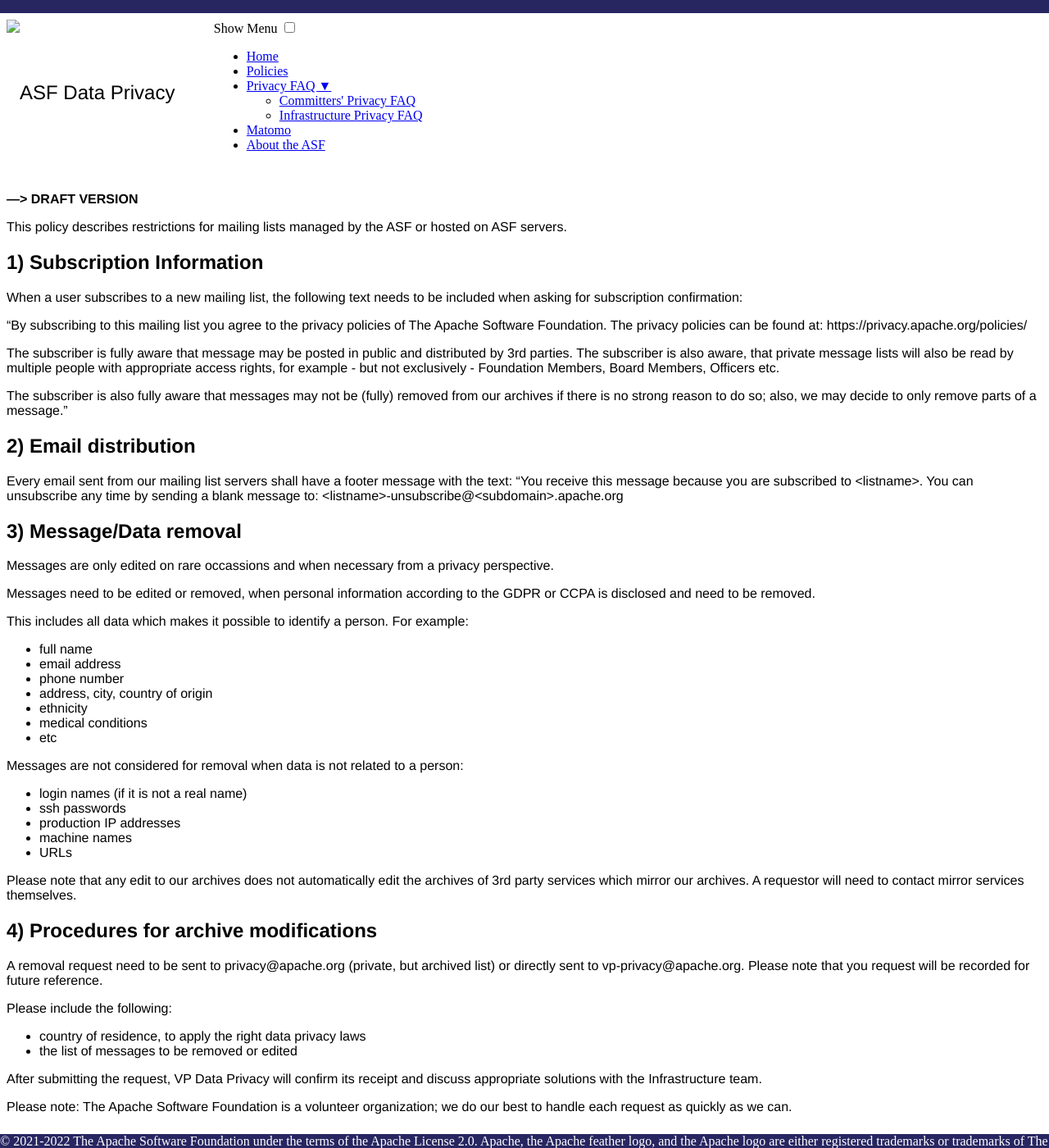
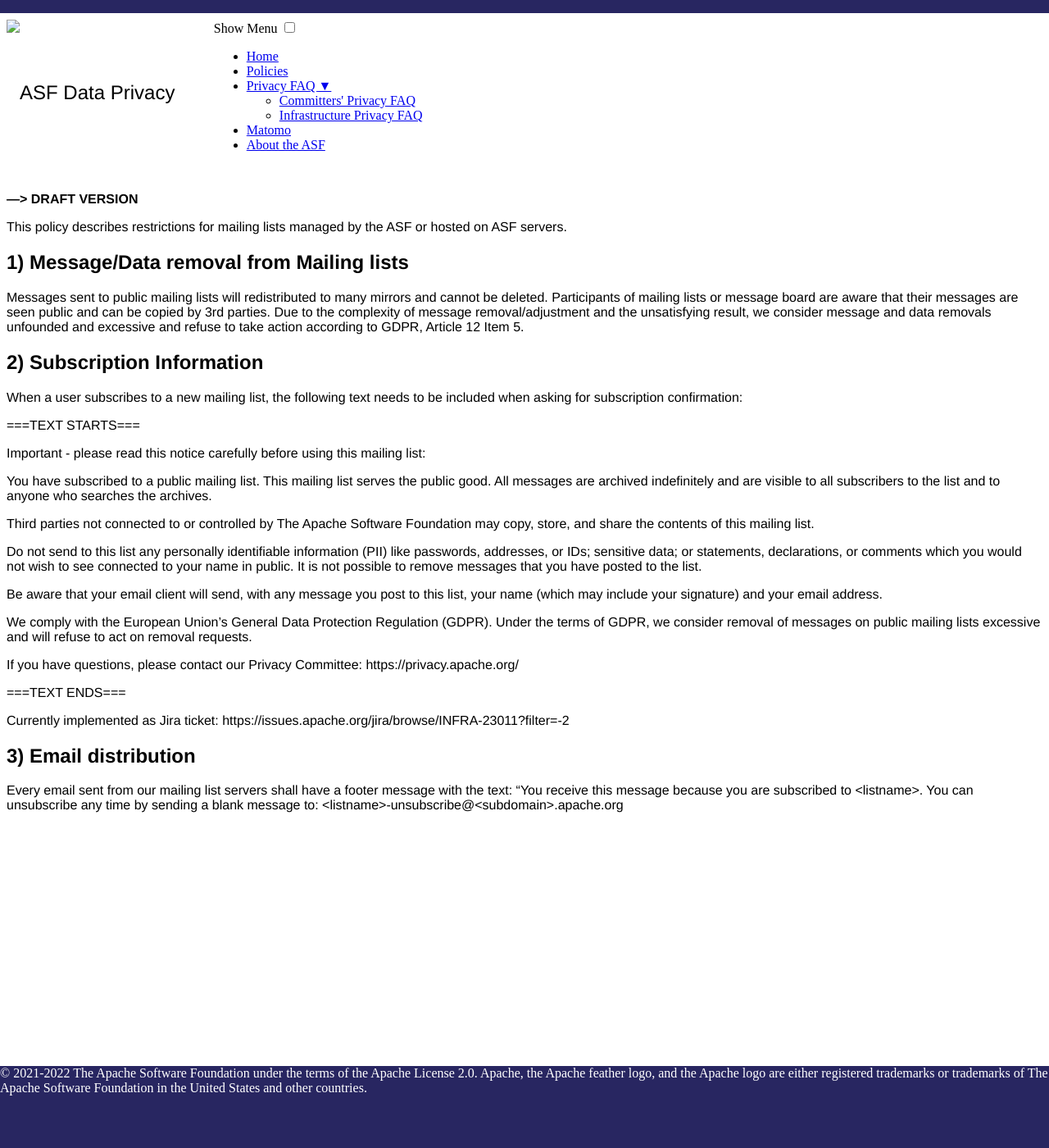
Before and after one commit to apache/privacy-website, a Jekyll site: the page output/policies/mailinglist-policy.html, which Jekyll copies as it is, in a window 1280 px wide and 1400 px high. Shown: the whole window at 82% size. Built offline with Jekyll 4.4.1, drawn with Linux system fonts in a browser that asks for light colours.

Commit message:
Automatic Site Publish by Buildbot

```diff
--- a/output/feed.xml
+++ b/output/feed.xml
@@ -1,4 +1,4 @@
-<?xml version="1.0" encoding="utf-8"?><feed xmlns="http://www.w3.org/2005/Atom" ><generator uri="https://jekyllrb.com/" version="4.2.2">Jekyll</generator><link href="/feed.xml" rel="self" type="application/atom+xml" /><link href="/" rel="alternate" type="text/html" /><updated>2022-05-05T16:09:06+00:00</updated><id>/feed.xml</id><title type="html">Apache Software Foundation - Data Privacy</title><subtitle>Write an awesome description for your new site here. You can edit this line in _config.yml. It will appear in your document head meta (for Google search results) and in your feed.xml site description.</subtitle><entry><title type="html">Welcome to Jekyll!</title><link href="/jekyll/update/2021/03/05/welcome-to-jekyll.html" rel="alternate" type="text/html" title="Welcome to Jekyll!" /><published>2021-03-05T19:38:56+00:00</published><updated>2021-03-05T19:38:56+00:00</updated><id>/jekyll/update/2021/03/05/welcome-to-jekyll</id><content type="html" xml:base="/jekyll/update/2021/03/05/welcome-to-jekyll.html"><![CDATA[<p>You’ll find this post in your <code class="language-plaintext highlighter-rouge">_posts</code> directory. Go ahead and edit it and re-build the site to see your changes. You can rebuild the site in many different ways, but the most common way is to run <code class="language-plaintext highlighter-rouge">jekyll serve</code>, which launches a web server and auto-regenerates your site when a file is updated.</p>
+<?xml version="1.0" encoding="utf-8"?><feed xmlns="http://www.w3.org/2005/Atom" ><generator uri="https://jekyllrb.com/" version="4.2.2">Jekyll</generator><link href="/feed.xml" rel="self" type="application/atom+xml" /><link href="/" rel="alternate" type="text/html" /><updated>2022-05-19T10:42:15+00:00</updated><id>/feed.xml</id><title type="html">Apache Software Foundation - Data Privacy</title><subtitle>Write an awesome description for your new site here. You can edit this line in _config.yml. It will appear in your document head meta (for Google search results) and in your feed.xml site description.</subtitle><entry><title type="html">Welcome to Jekyll!</title><link href="/jekyll/update/2021/03/05/welcome-to-jekyll.html" rel="alternate" type="text/html" title="Welcome to Jekyll!" /><published>2021-03-05T19:38:56+00:00</published><updated>2021-03-05T19:38:56+00:00</updated><id>/jekyll/update/2021/03/05/welcome-to-jekyll</id><content type="html" xml:base="/jekyll/update/2021/03/05/welcome-to-jekyll.html"><![CDATA[<p>You’ll find this post in your <code class="language-plaintext highlighter-rouge">_posts</code> directory. Go ahead and edit it and re-build the site to see your changes. You can rebuild the site in many different ways, but the most common way is to run <code class="language-plaintext highlighter-rouge">jekyll serve</code>, which launches a web server and auto-regenerates your site when a file is updated.</p>
 
 <p>Jekyll requires blog post files to be named according to the following format:</p>
 
--- a/output/policies/mailinglist-policy.html
+++ b/output/policies/mailinglist-policy.html
@@ -40,74 +40,56 @@
 <p>This policy describes restrictions for mailing lists managed by the
 ASF or hosted on ASF servers.</p>
 
-<h2 id="1-subscription-information">1) Subscription Information</h2>
+<h2 id="1-messagedata-removal-from-mailing-lists">1) Message/Data removal from Mailing lists</h2>
+
+<p>Messages sent to public mailing lists will redistributed to many mirrors and cannot be deleted.
+Participants of mailing lists or message board are aware that their messages are seen public
+and can be copied by 3rd parties. Due to the complexity of message removal/adjustment and
+the unsatisfying result, we consider message and data removals unfounded
+and excessive and refuse to take action according to GDPR, Article 12 Item 5.</p>
+
+<h2 id="2-subscription-information">2) Subscription Information</h2>
 
 <p>When a user subscribes to a new mailing list, the following text needs to be included
 when asking for subscription confirmation:</p>
 
-<p>“By subscribing to this mailing list you agree to the privacy policies of
-The Apache Software Foundation. The privacy policies can be found at:
-https://privacy.apache.org/policies/</p>
+<p>===TEXT STARTS===</p>
 
-<p>The subscriber is fully aware that message may be posted in public and distributed by 3rd parties.
-The subscriber is also aware, that private message lists will also be read by multiple people with appropriate access rights,
-for example - but not exclusively - Foundation Members, Board Members, Officers etc.</p>
+<p>Important - please read this notice carefully before using this mailing list:</p>
 
-<p>The subscriber is also fully aware that messages may not be (fully) removed from our archives if there is no strong reason to do so;
-also, we may decide to only remove parts of a message.”</p>
+<p>You have subscribed to a public mailing list. This mailing list serves the public good.
+All messages are archived indefinitely and are visible to all subscribers to the list
+and to anyone who searches the archives.</p>
 
-<h2 id="2-email-distribution">2) Email distribution</h2>
+<p>Third parties not connected to or controlled by The Apache Software Foundation may copy, store,
+and share the contents of this mailing list.</p>
+
+<p>Do not send to this list any personally identifiable information (PII)
+like passwords, addresses, or IDs; sensitive data; or statements, declarations, or comments
+which you would not wish to see connected to your name in public. It is not possible to
+remove messages that you have posted to the list.</p>
+
+<p>Be aware that your email client will send, with any message you post to this list,
+your name (which may include your signature) and your email address.</p>
+
+<p>We comply with the European Union’s General Data Protection Regulation (GDPR).
+Under the terms of GDPR, we consider removal of messages on public mailing lists excessive
+and will refuse to act on removal requests.</p>
+
+<p>If you have questions, please contact our Privacy Committee:
+https://privacy.apache.org/</p>
+
+<p>===TEXT ENDS===</p>
+
+<p>Currently implemented as Jira ticket:
+https://issues.apache.org/jira/browse/INFRA-23011?filter=-2</p>
+
+<h2 id="3-email-distribution">3) Email distribution</h2>
 
 <p>Every email sent from our mailing list servers shall have a footer message with the text:
 “You receive this message because you are subscribed to &lt;listname&gt;.
 You can unsubscribe any time by sending a blank message to: &lt;listname&gt;-unsubscribe@&lt;subdomain&gt;.apache.org</p>
 
-<h2 id="3-messagedata-removal">3) Message/Data removal</h2>
-
-<p>Messages are only edited on rare occassions and when necessary from a privacy perspective.</p>
-
-<p>Messages need to be edited or removed, when personal information according to the GDPR or CCPA is disclosed and need to be removed.</p>
-
-<p>This includes all data which makes it possible to identify a person. For example:</p>
-
-<ul>
-  <li>full name</li>
-  <li>email address</li>
-  <li>phone number</li>
-  <li>address, city, country of origin</li>
-  <li>ethnicity</li>
-  <li>medical conditions</li>
-  <li>etc</li>
-</ul>
-
-<p>Messages are not considered for removal when data is not related to a person:</p>
-
-<ul>
-  <li>login names (if it is not a real name)</li>
-  <li>ssh passwords</li>
-  <li>production IP addresses</li>
-  <li>machine names</li>
-  <li>URLs</li>
-</ul>
-
-<p>Please note that any edit to our archives does not automatically edit the archives of 3rd party services which mirror our archives.
-A requestor will need to contact mirror services themselves.</p>
-
-<h2 id="4-procedures-for-archive-modifications">4) Procedures for archive modifications</h2>
-
-<p>A removal request need to be sent to privacy@apache.org (private, but archived list) or directly sent to vp-privacy@apache.org.
-Please note that you request will be recorded for future reference.</p>
-
-<p>Please include the following:</p>
-
-<ul>
-  <li>country of residence, to apply the right data privacy laws</li>
-  <li>the list of messages to be removed or edited</li>
-</ul>
-
-<p>After submitting the request, VP Data Privacy will confirm its receipt and discuss appropriate solutions with the Infrastructure team.</p>
-
-<p>Please note: The Apache Software Foundation is a volunteer organization; we do our best to handle each request as quickly as we can.</p>
 
         </main>
         <footer>
```
